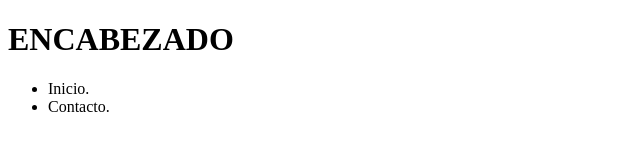
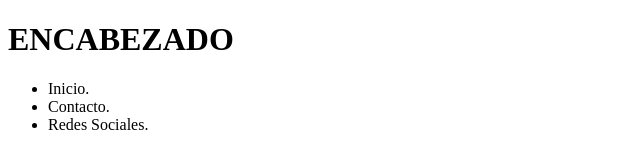
Before and after one commit to JReymonS/PruebaGit2, a plain HTML site: page Index.html in a window 1280 px wide. Shown: the whole page, without its empty margins (0-640 px from the left). Drawn offline with Linux system fonts and the light colour scheme.

Commit message:
Se agregó redes sociales

```diff
--- a/Index.html
+++ b/Index.html
@@ -10,6 +10,7 @@
     <ul>
         <li>Inicio.</li>
         <li>Contacto.</li>
+        <li>Redes Sociales.</li>
     </ul>
 </body>
 </html>
```
